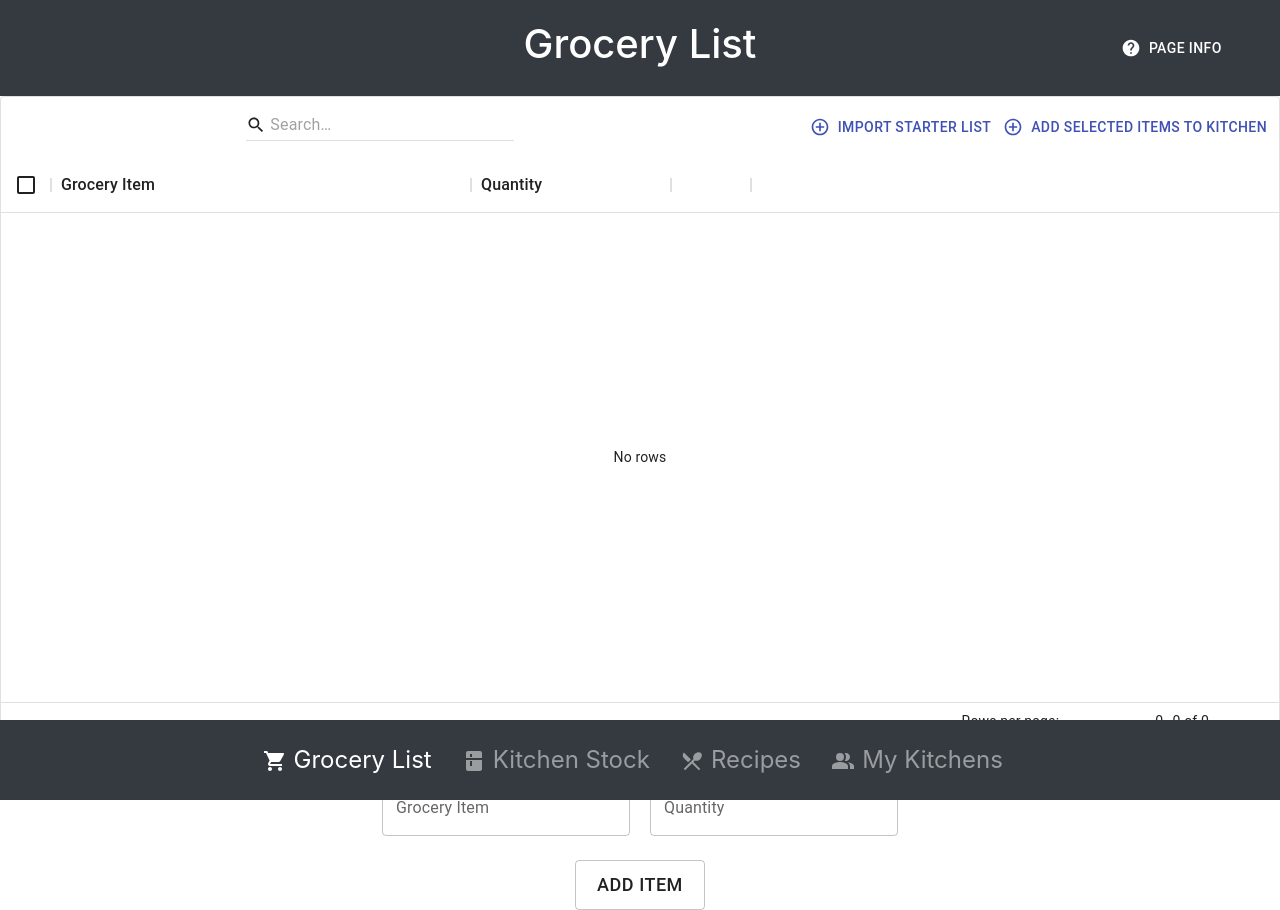
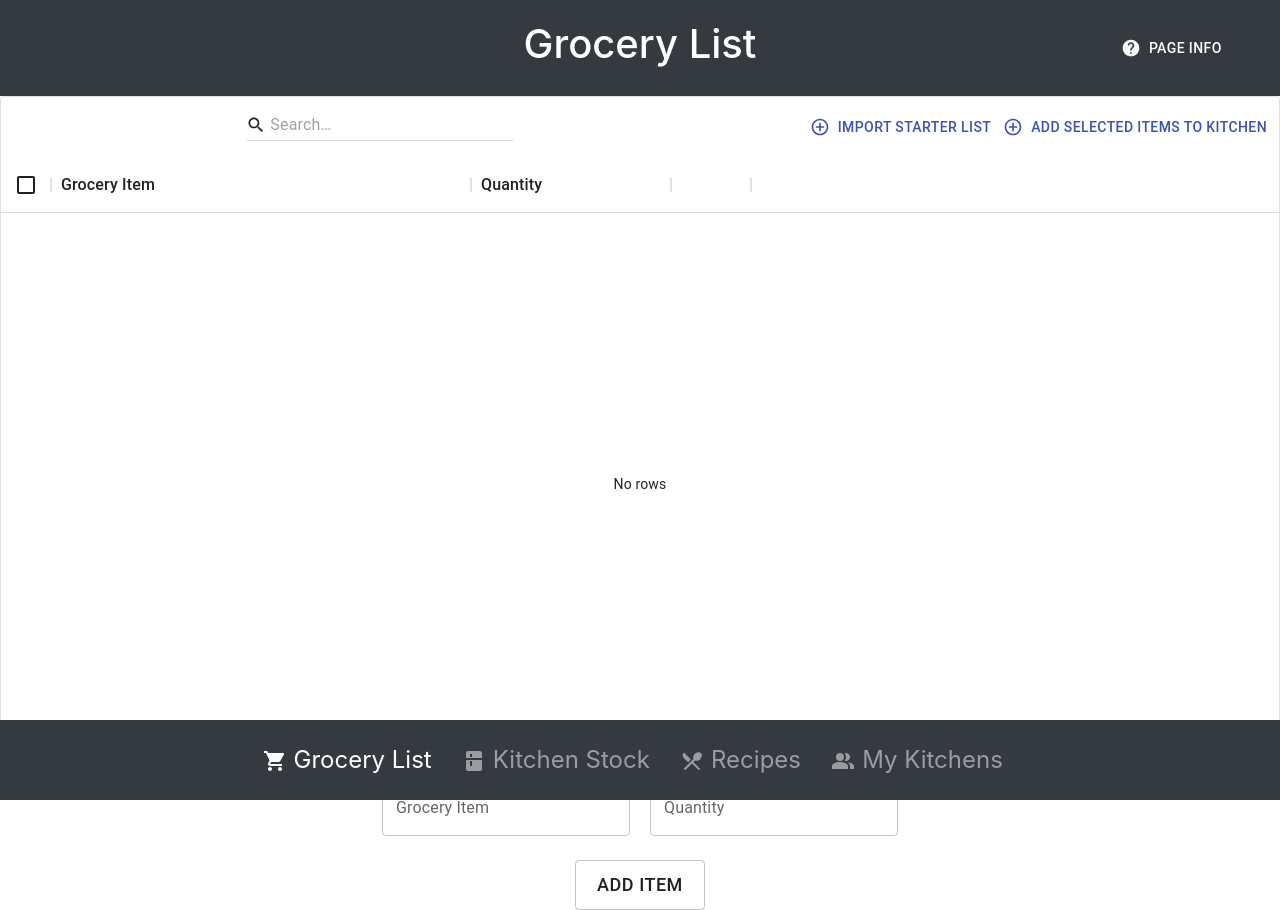
Before and after one commit to lucasoooooo/Kitchen-Kompanian, a React (Create React App) app in the folder kitch-komp/: page / in a window 1280 px wide. Built offline with nearby package versions, Linux system fonts and the light colour scheme.

Commit message:
hideFooter

```diff
--- a/kitch-komp/src/components/GroceryList.jsx
+++ b/kitch-komp/src/components/GroceryList.jsx
@@ -202,12 +202,12 @@ class GroceryList extends Component {
         </div>
         <div className="centerDiv" style={{ height: 660, width: '100%' }}>
           <DataGrid
-            components={{ Toolbar: QuickSearchToolbar }}
+            hideFooter={true}
+            components={{ Toolbar: QuickSearchToolbar}}
             componentsProps={{
-              // Interaction between Search Bar and Table
               toolbar: {
                 handleAddToKitchen: () => this.handleAddToKitchen(),
-                handleDefaultList: () => this.handleDefaultList()
+                handleDefaultList: () => this.handleDefaultList(),
               }
             }}
             rows={this.props.groceryItems}
@@ -231,7 +231,6 @@ class GroceryList extends Component {
                   );
                 },
               }
-
             ]}
             checkboxSelection
             onRowSelected={this.handleRowSelected}
```
